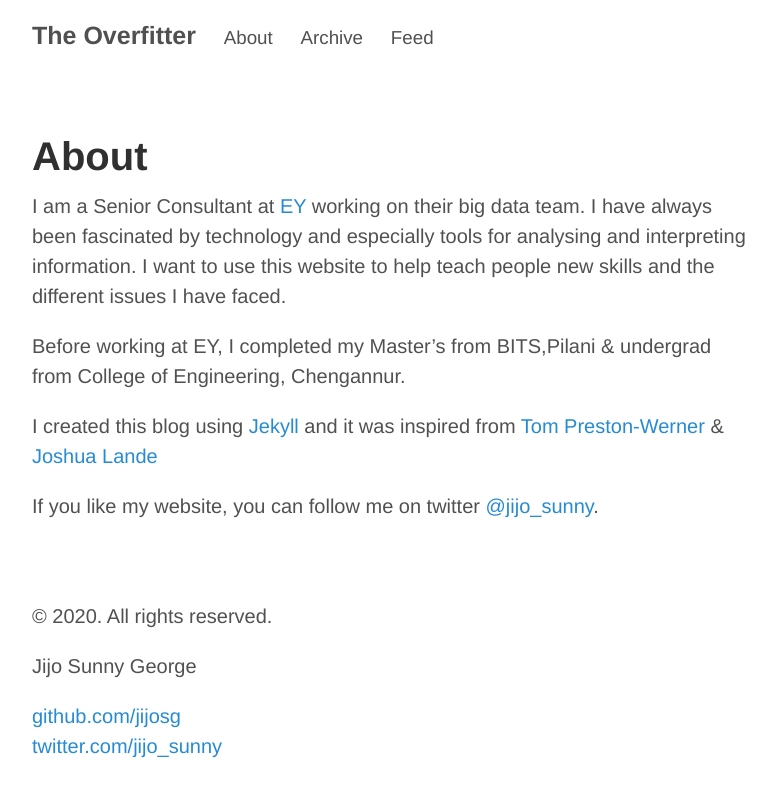
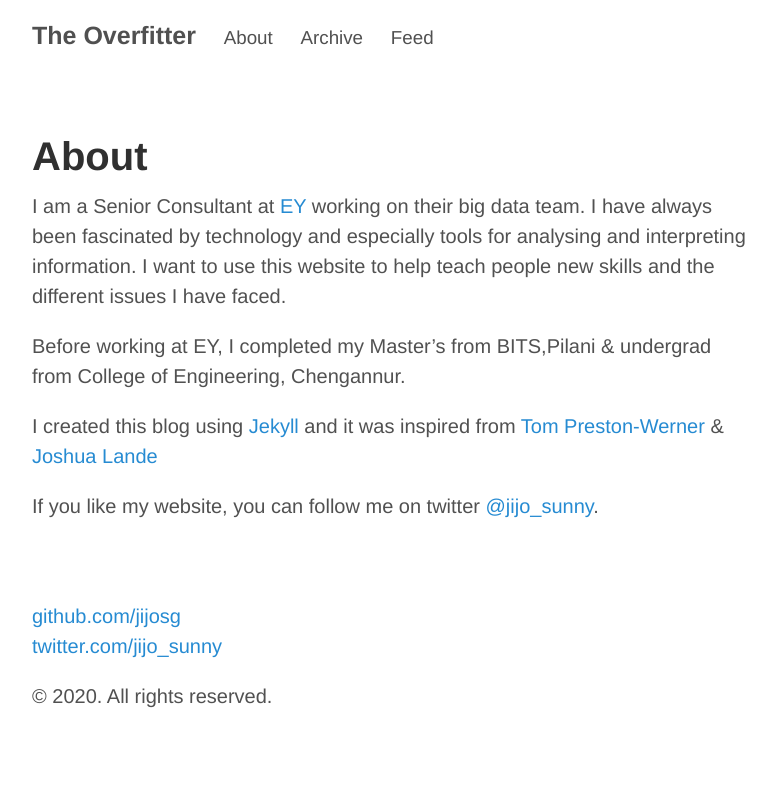
Before and after one commit to jijosg/jijosg.github.io, a Jekyll site: the page built from about.md, in a window 1280 px wide. Shown: the top 797 px of the page, without its empty margins (248-1024 px from the left). Built offline with Jekyll 4.4.1, drawn with Linux system fonts in a browser that asks for light colours.

```diff
--- a/_layouts/default.html
+++ b/_layouts/default.html
@@ -21,18 +21,14 @@
       {% include comments.html %}
 
       <div class="footer">
-        <p>
-          &copy; {{ site.time | date: '%Y' }}. All rights reserved.
-        </p>
-        <div class="contact">
-          <p>
-            Jijo Sunny George
-            </p>
-        </div>
+
         <div class="contact">
           <p>
             <a href="http://github.com/jijosg/">github.com/jijosg</a><br />
             <a href="http://twitter.com/jijo_sunny/">twitter.com/jijo_sunny</a><br />
+            <p>
+              &copy; {{ site.time | date: '%Y' }}. All rights reserved.
+            </p>
           </p>
         </div>
       </div>
--- a/about.md
+++ b/about.md
@@ -12,6 +12,6 @@ different issues I have faced.
 Before working at EY, I completed my Master's from BITS,Pilani & undergrad
 from College of Engineering, Chengannur.
 
-I created this blog using [Jekyll](https://jekyllrb.com/) and it was inspired from [Tom Preston-Werner](http://github.com/mojombo/jekyll) & [Joshua Lande](https://github.com/joshualande/joshualande.github.io/)
+I created this blog using [Jekyll](http://github.com/mojombo/jekyll) and it was inspired from [Tom Preston-Werner](http://github.com/mojombo/jekyll) & [Joshua Lande](https://github.com/joshualande/joshualande.github.io/)
 
 If you like my website, you can follow me on twitter [@jijo_sunny](https://twitter.com/jijo_sunny).
```
Also changed, not shown: README.md, 2 other files.
